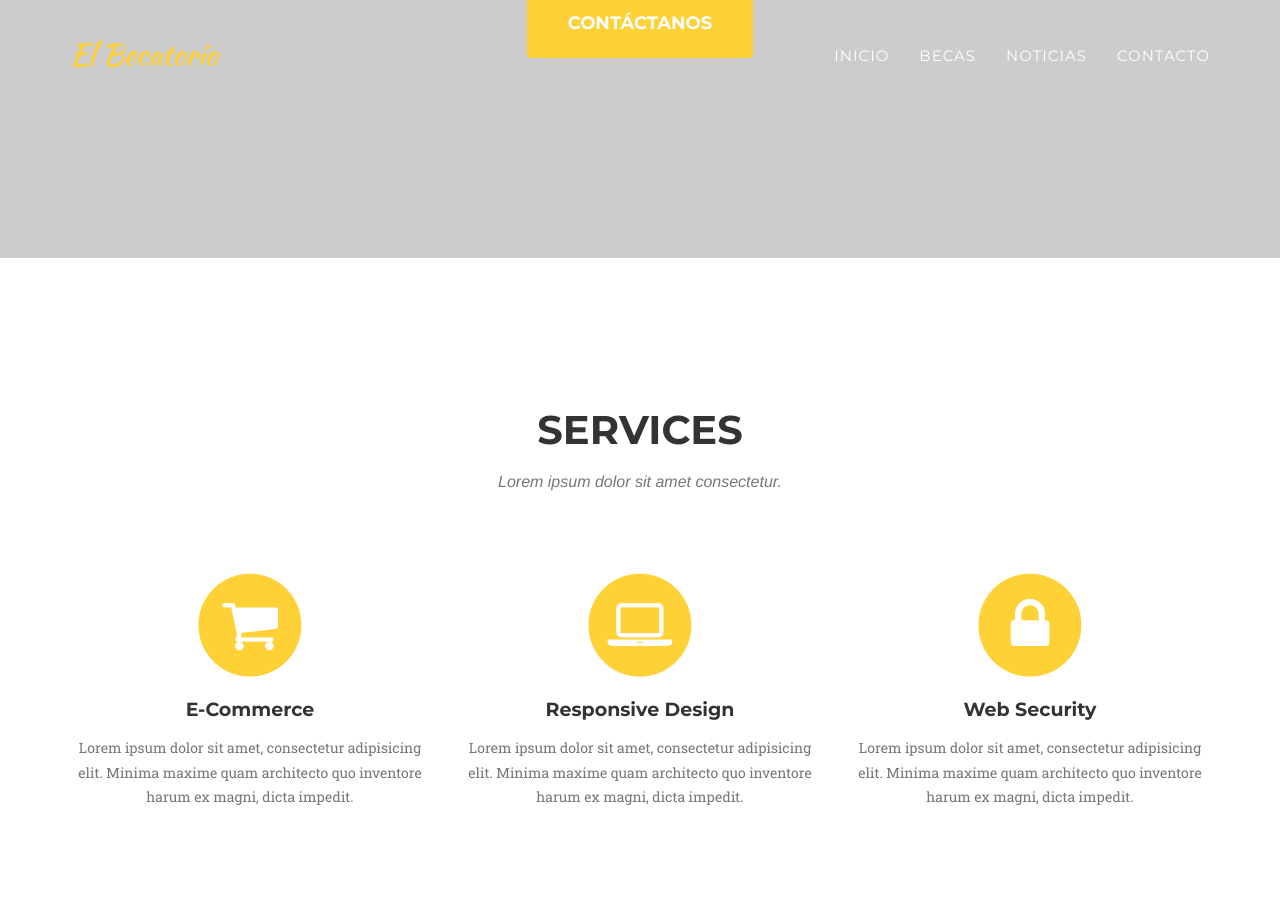
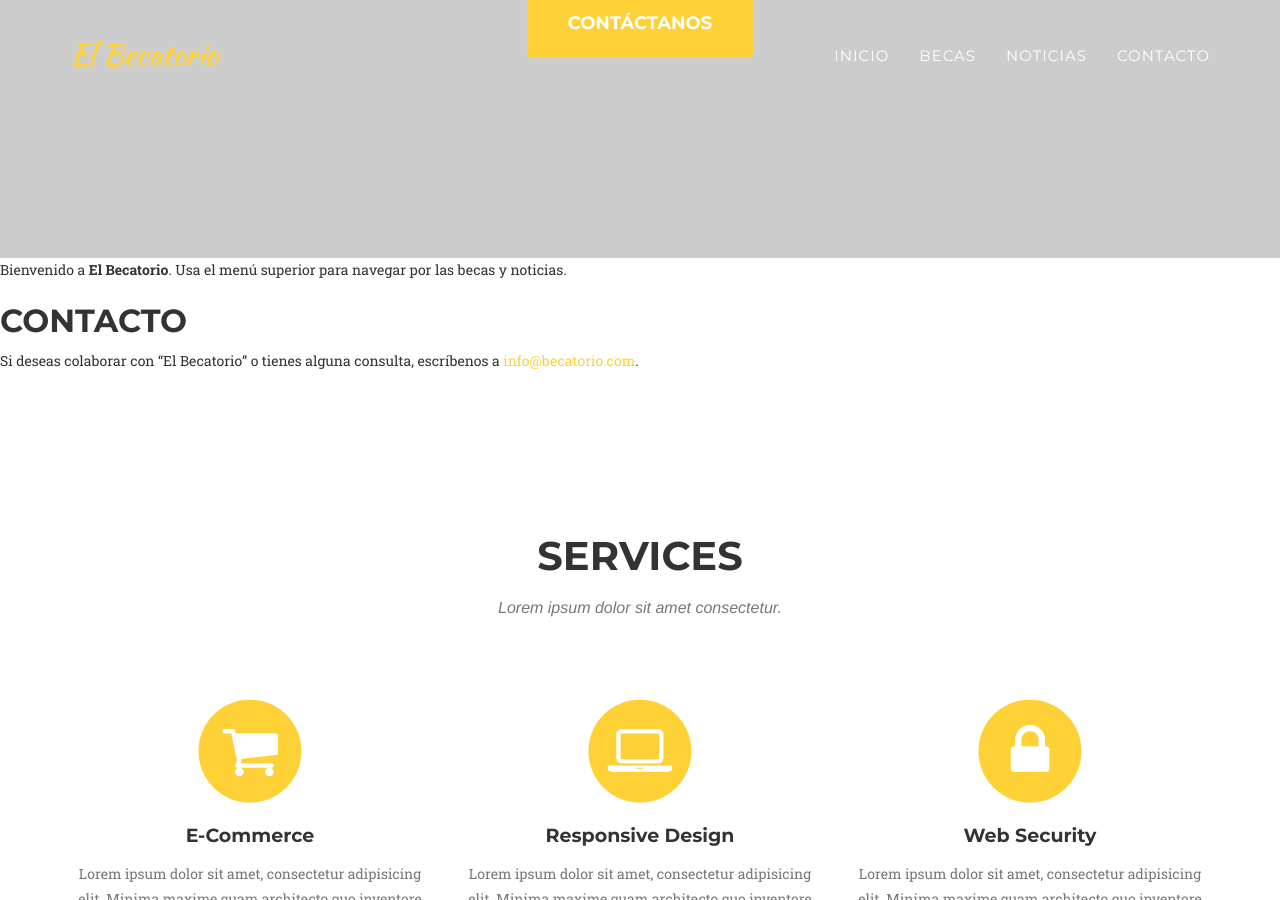
Before and after one commit to sssped/El-becatorio, a Jekyll site: the page built from index.md, in a window 1280 px wide and 900 px high, scrolled down 500 px. Built offline with Jekyll 4.4.1, drawn with Linux system fonts in a browser that asks for light colours; nearby versions of some CDN libraries; some web fonts are replaced.

Commit message:
Fix layout content and set baseurl

```diff
--- a/_config.yml
+++ b/_config.yml
@@ -1,5 +1,5 @@
-url: ""
-baseurl: ""
+url: "https://sssped.github.io"
+baseurl: "/El-becatorio"
 
 # Site settings
 title: El Becatorio
--- a/_layouts/default.html
+++ b/_layouts/default.html
@@ -7,6 +7,7 @@
     <body id="page-top" class="index">
 
     {% include header.html %}
+    {{ content }}
     {% include services.html %}
     {% include portfolio_grid.html %}
     {% include about.html %}
```
Also changed, not shown: 1 other file.
